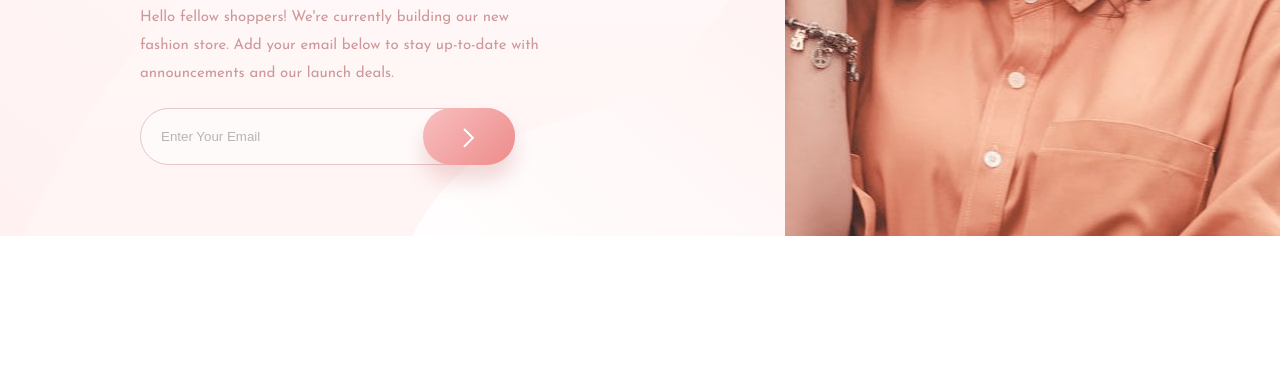
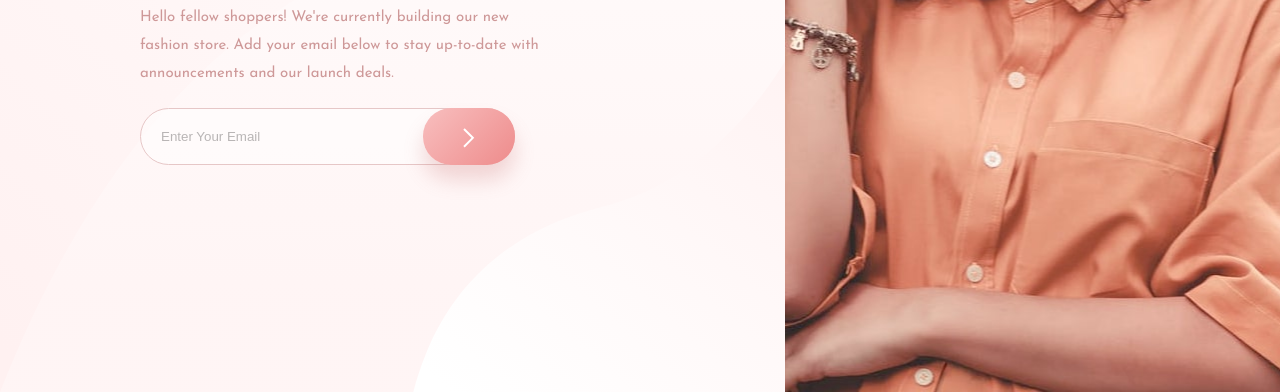
Before and after one commit to itsnooshin/Base-coming-soon-page, a plain HTML site: page index.html in a window 1280 px wide. Shown: the part 408-800 px from the top of the page. Drawn offline with Linux system fonts and the light colour scheme.

Commit message:
fix the bug on the background-img

```diff
--- a/index.html
+++ b/index.html
@@ -61,10 +61,10 @@
 
 
          <section class="img">
-           <div class="main-img">
+
              <div class="image-background"></div>
 
-           </div>
+
 
          </section>
 
--- a/style.css
+++ b/style.css
@@ -19,30 +19,23 @@ html {
 }
 body {
   font-family: "Josefin Sans", sans-serif;
+
 }
 button{
   border: none;
   background-color: none;
   cursor: pointer;
 }
-.main-img{
-  /* background-image: url("./images/hero-desktop.jpg");
+.image-background{
+  background-image: url("./images/hero-desktop.jpg");
   background-repeat: no-repeat;
-  height: 100%;
   background-position: top center;
-  background-size: contain;
-  height: 100vh; */
+  background-size: cover;
+  height: 100vh;
 }
 .img{
-  background-image: url("./images/hero-desktop.jpg");
-  background-repeat: no-repeat;
   height: 100%;
-  background-position: top center;
-  /* background-size: contain; */
 }
-
-
-
 .main {
   display: grid;
   grid-template-columns: 1.9fr 1.2fr;
```
